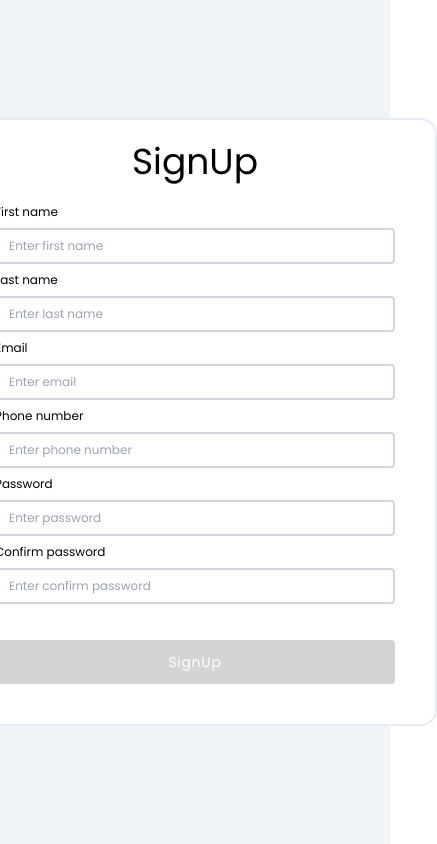
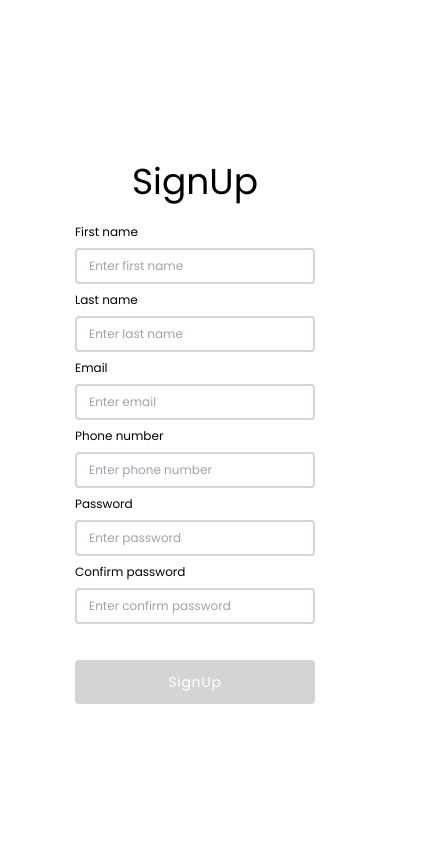
Before and after one commit to Natalka2019/todo-vue, a Vue app: page / in a window 390 px wide. Shown: the whole page, 437 px wide, since content can reach past the window. Built offline with nearby package versions, Linux system fonts and the light colour scheme.

Commit message:
change styles for mobile signUp

```diff
--- a/src/views/SignUpPage/SignUpPage.vue
+++ b/src/views/SignUpPage/SignUpPage.vue
@@ -1,9 +1,9 @@
 <template>
   <div
-    class="font-poppins max-w-full h-screen flex justify-center items-center bg-[#f0f4f9]"
+    class="font-poppins max-w-full h-screen flex justify-center items-center sm:bg-[#f0f4f9]"
   >
     <div
-      className="h-fit rounded-2xl pr-10 pl-10 pb-10  border-2 border-[#e6ecf3] bg-white"
+      className="h-fit rounded-2xl sm:pr-10 sm:pl-10 sm:pb-10  sm:border-2 sm:border-[#e6ecf3] bg-white"
     >
       <h1 class="py-5 text-center text-4xl leading-[44px] font-medium">
         SignUp
@@ -109,7 +109,7 @@
         <buttonRegular
           @click="goToTodosPage(form)"
           title="SignUp"
-          class="text-sm mt-7 font-medium leading-5 rounded border-2 py-3 px-5 w-[400px] h-11 border-[#558fe6] bg-[#558fe6] text-white"
+          class="text-sm mt-7 font-medium leading-5 rounded border-2 py-3 px-5 w-60 sm:w-[400px] h-11 border-[#558fe6] bg-[#558fe6] text-white"
           type="submit"
           :disabled="!form.valid"
         />
@@ -138,7 +138,7 @@ const router = useRouter();
 const activeClass = "h-9 py-2 px-3 bg-white rounded";
 const correctClass = "border-2 border-[#cfd6de]";
 const errorClass = "border-2 border-red-500";
-const inputFieldContainer = "leading-4 mb-2 text-xs w-[400px]";
+const inputFieldContainer = "leading-4 mb-2 text-xs w-60 sm:w-[400px]";
 const inputFieldErrorClass = "text-xs text-red-500";
 
 const form = useForm({
```
